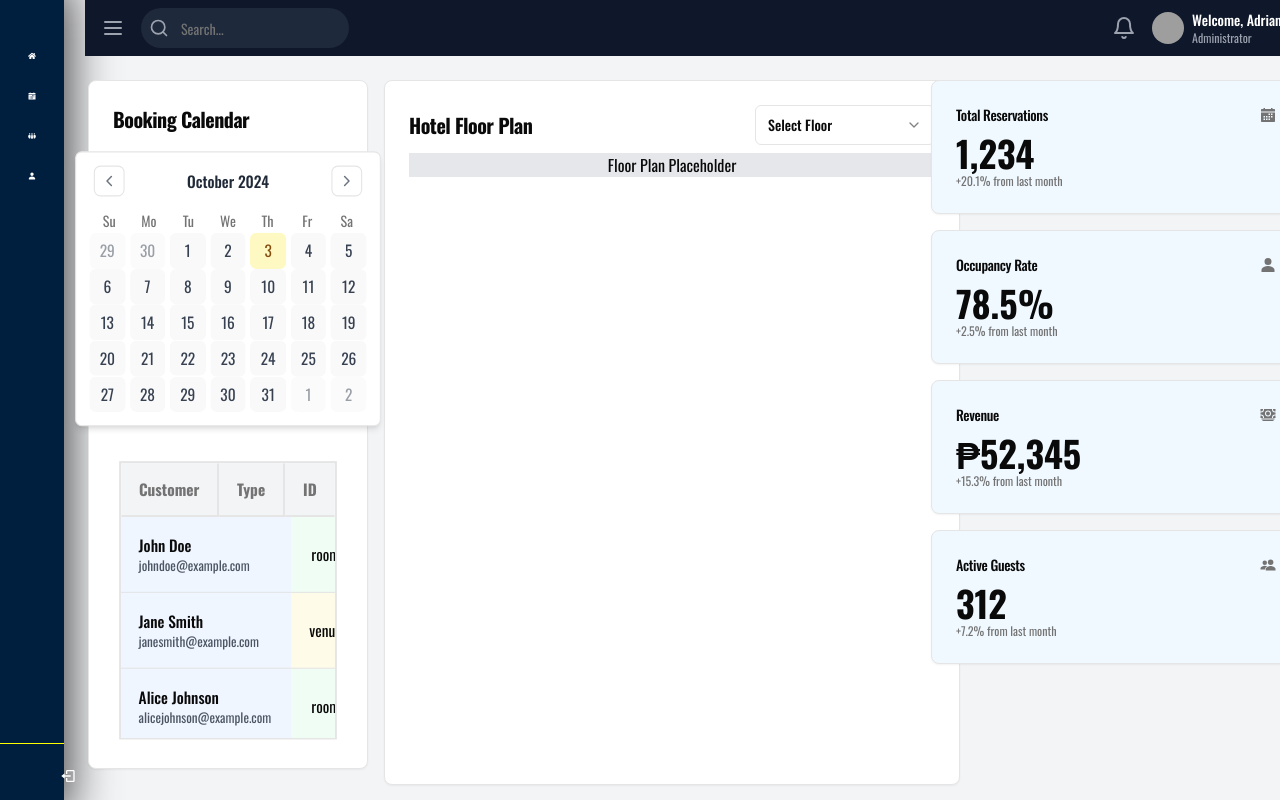
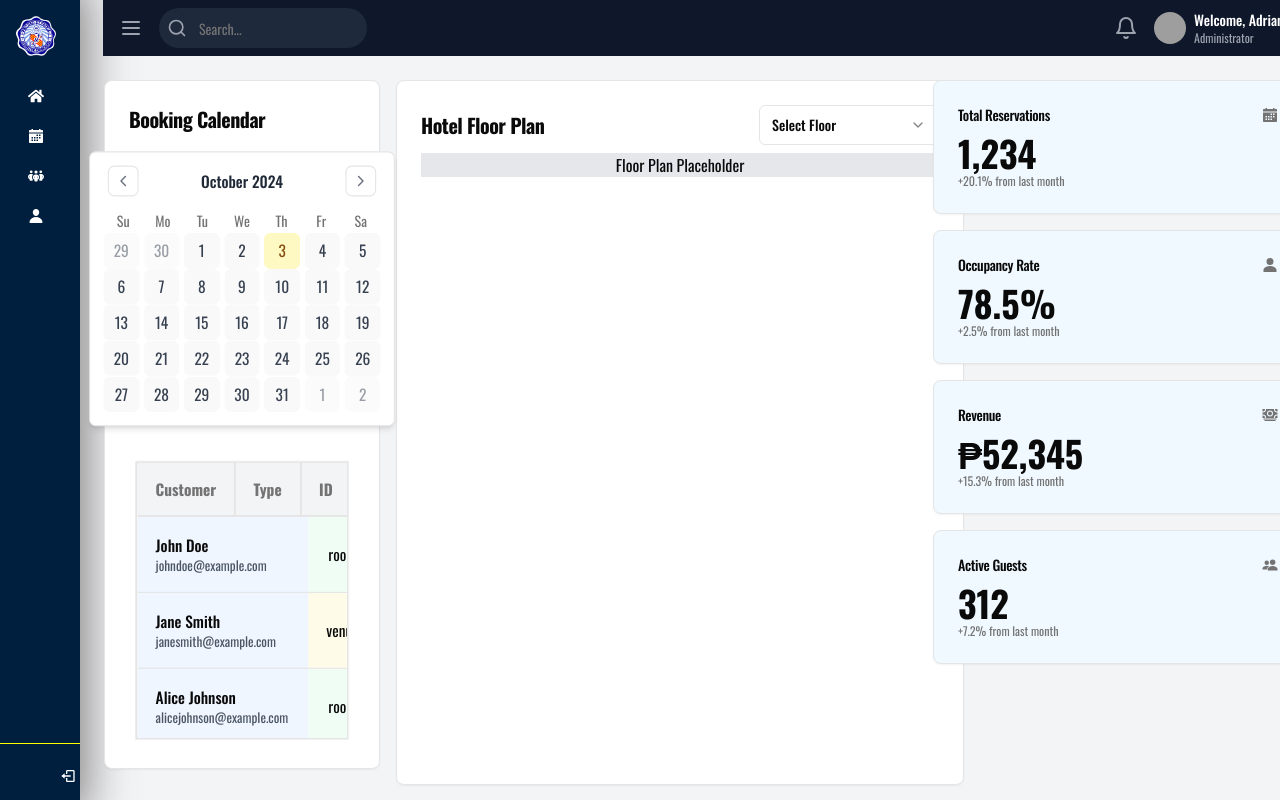
Before and after one commit to Arainf/lantaka-reservation-system, a React (Vite) app: page /dashboard in a window 1280 px wide. Built offline with nearby package versions, Linux system fonts and the light colour scheme; grey boxes are pictures that could not be loaded.

Commit message:
change anf fix

```diff
--- a/src/components/common/navigatin-side-top/NavigationSide.jsx
+++ b/src/components/common/navigatin-side-top/NavigationSide.jsx
@@ -1,171 +1,134 @@
-import { NavLink } from "react-router-dom"
-import { FaIdBadge, FaHome } from "react-icons/fa"
-import { IoCalendarSharp } from "react-icons/io5";
-import { FaCircleQuestion } from "react-icons/fa6"
-import { FaPeopleGroup } from "react-icons/fa6";
-import { IoPerson } from "react-icons/io5";
-import { BiLogOut } from "react-icons/bi";
-import { IoMdArrowDropdown } from "react-icons/io";
+import React, { useState } from "react";
+import { NavLink } from "react-router-dom"; // Import NavLink for routing
+import { FaHome } from "react-icons/fa"; // Import home icon
+import { IoCalendarSharp } from "react-icons/io5"; // Import calendar icon
+import { FaPeopleGroup } from "react-icons/fa6"; // Import people group icon
+import { IoPerson } from "react-icons/io5"; // Import person icon
+import { BiLogOut } from "react-icons/bi"; // Import logout icon
+import { IoMdArrowDropdown } from "react-icons/io"; // Import dropdown arrow icon
 
+import sidebarBg from '@/assets/images/sidebar.png'; // Sidebar background image
+import './navigationside.css'; // Import CSS for styling
 
-import sidebarBg from '@/assets/images/sidebar.png'
-import './navigationside.css';
-
+// Array of navigation links for the sidebar
 const navLinks = [
   {
-    icon: <FaHome style={{ height: '1rem', width: '1rem' }} />,
-    display: "Dashboard",
-    url: "/home"
+    icon: <FaHome style={{ height: '1rem', width: '1rem' }} />, // Icon for Dashboard
+    display: "Dashboard", // Text displayed for Dashboard
+    url: "/home" // URL for Dashboard
   },
   {
-    icon: <IoCalendarSharp style={{ height: '1rem', width: '1rem' }} />,
-    display: "Reservations",
-    url: "/account"
+    icon: <IoCalendarSharp style={{ height: '1rem', width: '1rem' }} />, // Icon for Reservations
+    display: "Reservations", // Text displayed for Reservations
+    url: "/account" // URL for Reservations
   },
   {
-    icon: <FaPeopleGroup style={{ height: '1rem', width: '1rem' }} />,
-    display: "Guest",
-
-    icon2: <IoMdArrowDropdown style={{ }} />,
-    url: "",
-    dropdown: true // Add this property to indicate a dropdown
+    icon: <FaPeopleGroup style={{ height: '1rem', width: '1rem' }} />, // Icon for Guest
+    display: "Guest", // Text displayed for Guest
+    icon2: <IoMdArrowDropdown style={{}} />, // Icon for dropdown
+    url: "", // No URL since it's a dropdown
+    dropdown: true // Indicate this item is a dropdown
   },
   {
-    icon: <IoPerson style={{ height: '1rem', width: '1rem' }} />,
-    display: "Accounts",
-    url: "/reservation"
+    icon: <IoPerson style={{ height: '1rem', width: '1rem' }} />, // Icon for Accounts
+    display: "Accounts", // Text displayed for Accounts
+    url: "/reservation" // URL for Accounts
   },
-]
+];
 
+// Array of additional navigation links (bottom)
 const navMoreInfo = [
   {
-    icon: <BiLogOut style={{ height: '1rem', width: '1rem' }} />,
-    display: "Logout",
-    url: "/"
+    icon: <BiLogOut style={{ height: '1rem', width: '1rem' }} />, // Icon for Logout
+    display: "Logout", // Text displayed for Logout
+    url: "/" // URL for Logout
   },
-]
-
+];
 
 const NavigationSide = ({ isOpen }) => {
-  const sidebarStyle = {
-    width: isOpen ? '15rem' : '4rem',
-    // backgroundImage: `url(${sidebarBg})`,
-  }
+  const [dropdownOpen, setDropdownOpen] = useState(false); // State for controlling dropdown visibility
 
-  const logoStyle = {
-    marginRight: isOpen ? '0.5rem' : '0',
-    marginLeft: isOpen ? '0' : 'auto',
-    marginRight: isOpen ? '0' : 'auto',
-    display: 'none',
-  }
-
+  // Function to toggle dropdown visibility
   const toggleDropdown = () => {
-    setDropdownOpen((prev) => !prev); // Toggle dropdown state
+    setDropdownOpen((prev) => !prev); // Toggle the current state
   };
 
-  const icon2style = {
-    flexGrow: '1',
-    paddingLeft: '60px', // Adjust as necessary
-    display: isOpen ? 'block' : 'none',
+  // Style for the sidebar depending on whether it's open or not
+  const sidebarStyle = {
+    width: isOpen ? '15rem' : '5rem', // Expand or collapse sidebar
   };
 
-
-  const titleStyle = {
-    display: isOpen ? 'block' : 'none',
-  }
-
-  const subtitleStyle = {
-    display: isOpen ? 'block' : 'none',
-  }
-
-  const linkStyle = (isActive) => ({
-    // justifyContent: isOpen ? 'flex-start' : 'center',
-    // color: isActive ? '#ffcc00' : '#ccc',
-    // backgroundColor: isActive ? '#001a33' : 'transparent',
-    // color: isActive ? '#ffcc00' : '#ccc',
-    // backgroundColor: isActive ? '#001a33' : 'transparent',
-  })
-
+  // Style for the text links based on sidebar state
   const linkTextStyle = {
-    display: isOpen ? 'inline' : 'none',
-  }
-
-  console.log(isOpen)
+    display: isOpen ? 'inline' : 'none', // Show or hide text based on sidebar state
+  };
 
   return (
-    <div
-      className="sidebarStyle"
-      style={sidebarStyle}>
-
-      <div
-        className="headerStyle">
+    <div className="sidebarStyle" style={sidebarStyle}>
+      <div className="headerStyle">
         <img
-          src="/placeholder.svg?height=50&width=50"
-          alt="AteneoSeal"
-          className="logoStyle"
-          style={logoStyle}
+          src="src/assets/images/logo.png?height=50&width=50" // Logo image
+          alt="AteneoSeal" // Alt text for logo
+          className="logoStyle" // Logo styling class
+          style={{ display: isOpen ? 'none' : 'block' }}
         />
-        <h1
-          className="titleStyle"
-          style={titleStyle}>
-          &lt; Lantaka Reservation System / &gt;
+        <h1 className="titleStyle" style={{ display: isOpen ? 'block' : 'none' }}>
+          &lt; Lantaka Reservation System / &gt; {/* Title text for the system */}
         </h1>
-        <h6
-          className="subtitleStyle"
-          style={subtitleStyle}>
-          "Database Management & Web System and Technologies"
+        <h6 className="subtitleStyle" style={{ display: isOpen ? 'block' : 'none' }}>
+          "Database Management & Web System and Technologies" {/* Subtitle */}
         </h6>
       </div>
 
-      <nav
-        className="navStyle">
-        {navLinks.map((item, index) => (
-          <NavLink
-            key={index}
-            to={item.url}
-            className="linkStyle"
-            style={({ isActive }) => linkStyle(isActive)}
-          >
-            {item.icon}
-            <span
-              className="linkTextStyle"
-              style={linkTextStyle}>
-              {item.display}
-            </span>
-
-            <div
-              style={icon2style}>
-              {item.icon2}
-            </div>
-
-
-          </NavLink>
+      <nav className="navStyle">
+        {navLinks.map((item, index) => ( // Iterate through navLinks
+          <div key={index}>
+            {item.dropdown ? ( // If the item is a dropdown
+              <div onClick={toggleDropdown} className="linkStyle" style={{ cursor: 'pointer' }}>
+                {item.icon} {/* Icon for dropdown */}
+                <span className="linkTextStyle" style={linkTextStyle}>
+                  {item.display} {/* Display text */}
+                </span>
+                <div style={{ flexGrow: '1', paddingLeft: '60px', display: isOpen ? 'block' : 'none' }}>
+                  {item.icon2} {/* Dropdown arrow icon */}
+                </div>
+              </div>
+            ) : (
+              <NavLink
+                to={item.url} // Navigation link
+                className="linkStyle"
+                style={({ isActive }) => ({ color: isActive ? '#FCB813' : 'white' })} // Active link color
+              >
+                {item.icon} {/* Link icon */}
+                <span className="linkTextStyle" style={linkTextStyle}>
+                  {item.display} {/* Link text */}
+                </span>
+              </NavLink>
+            )}
+            {item.dropdown && dropdownOpen && ( // Render dropdown items if open
+              <div className="dropdownMenu">
+                <NavLink to="/guest-list" className="dropdownItem">Guest List</NavLink> {/* Dropdown item */}
+                <NavLink to="/guest-details" className="dropdownItem">Guest Details</NavLink> {/* Dropdown item */}
+              </div>
+            )}
+          </div>
         ))}
       </nav>
 
-      <hr style={{ height: '1px', borderWidth: '0', color: 'gray', backgroundColor: 'yellow', position: 'sticky', bottom: '7%' }} />
+      <hr style={{ height: '1px', borderWidth: '0', color: 'gray', backgroundColor: 'yellow', position: 'sticky', bottom: '7%' }} /> {/* Divider */}
 
-      <nav
-        className="navstyleBottom">
-        {navMoreInfo.map((item, index) => (
-          <NavLink
-            key={index}
-            to={item.url}
-            className="linkStyle navMoreInfo"
-
-          >
-            {item.icon}
-            <span
-              className="linkTextStyle"
-              style={linkTextStyle}>
-              {item.display}
+      <nav className="navstyleBottom">
+        {navMoreInfo.map((item, index) => ( // Iterate through navMoreInfo
+          <NavLink key={index} to={item.url} className="linkStyle">
+            {item.icon} {/* Icon for bottom links */}
+            <span className="linkTextStyle" style={linkTextStyle}>
+              {item.display} {/* Display text for bottom links */}
             </span>
           </NavLink>
         ))}
       </nav>
+    </div>
+  );
+};
 
-    </div>
-  )
-}
-
-export default NavigationSide
+export default NavigationSide; // Export the component for use in other parts of the app
--- a/src/components/common/navigatin-side-top/navigationside.css
+++ b/src/components/common/navigatin-side-top/navigationside.css
@@ -6,7 +6,7 @@
   color: white;
   transition: all 0.3s ease-in-out;
   background-size: cover;
-  box-shadow: -11px 0px 48px 16px rgba(0, 0, 0, 0.75);
+  box-shadow: -11px 0px 48px 16px rgba(80, 78, 78, 0.75);
   background-color: #001f3f;
 }
 
@@ -45,6 +45,7 @@
   font-family: 'Montserrat';
   display:flex;
   flex-direction: column;
+  color: white
 }
 .navMoreInfo{
   display: flex;
@@ -108,7 +109,11 @@
   margin-left: 0.5rem;
   display: inline;
 }
-
+.linkTextStyle::after {
+  height: 2px; /* Line thickness */
+  background-color:#FCB813; /* Line color */
+  transition: width 0.3s ease; /* Smooth transition for line */
+}
 
 /* ============================================================ */
 /* NavigationTop */
@@ -186,9 +191,14 @@
 
 .linkStyle:hover::after {
   width: 100%; /* Line expands across the full width on hover */
+
 }
-.linkStyle:hover {
-  color: #FCB813; /* Change text color on hover */
+.linkStyle:hover{
+  color: #FCB813; /* Change color to #FCB813 on hover */
+
+}
+.linkTextStyle:hover {
+  color: #FCB813; /* Change color to #FCB813 on hover */
 }
 
 .linkStyle:hover svg {
@@ -197,7 +207,12 @@
 .navMoreInfo:hover {
   color:  #FCB813
 }
-
+.navstyleBottom .linkStyle {
+  color: white; /* Set text color for bottom nav links */
+}
+.dropdownItem:hover {
+  color: #FCB813; /* Change dropdown item color on hover */
+}
 /* =================================================================== */
 /* Add this to your header.css or another CSS file */
 .spinner-overlay {
```
Also changed, not shown: src/assets/images/logo.png.
